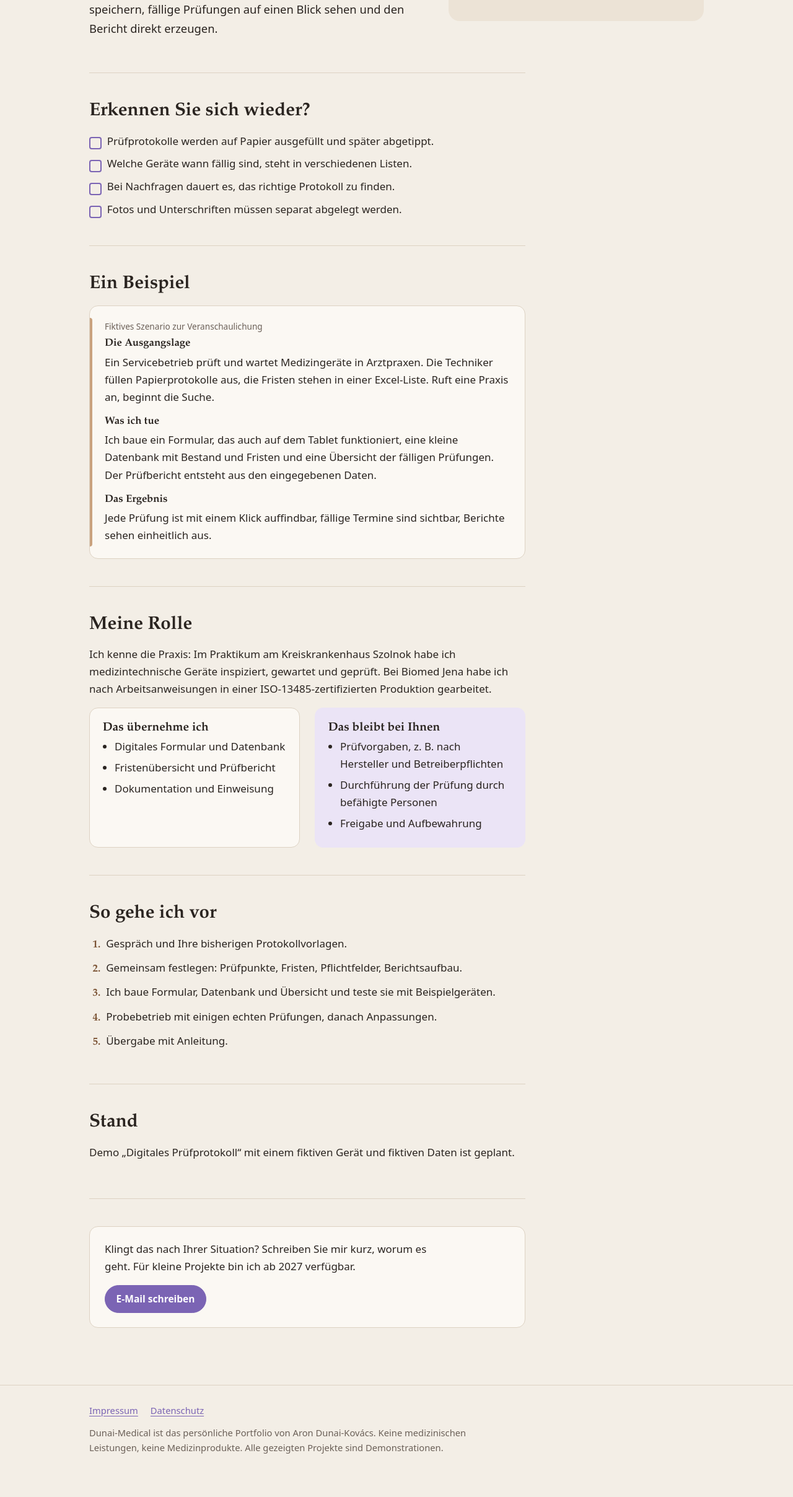
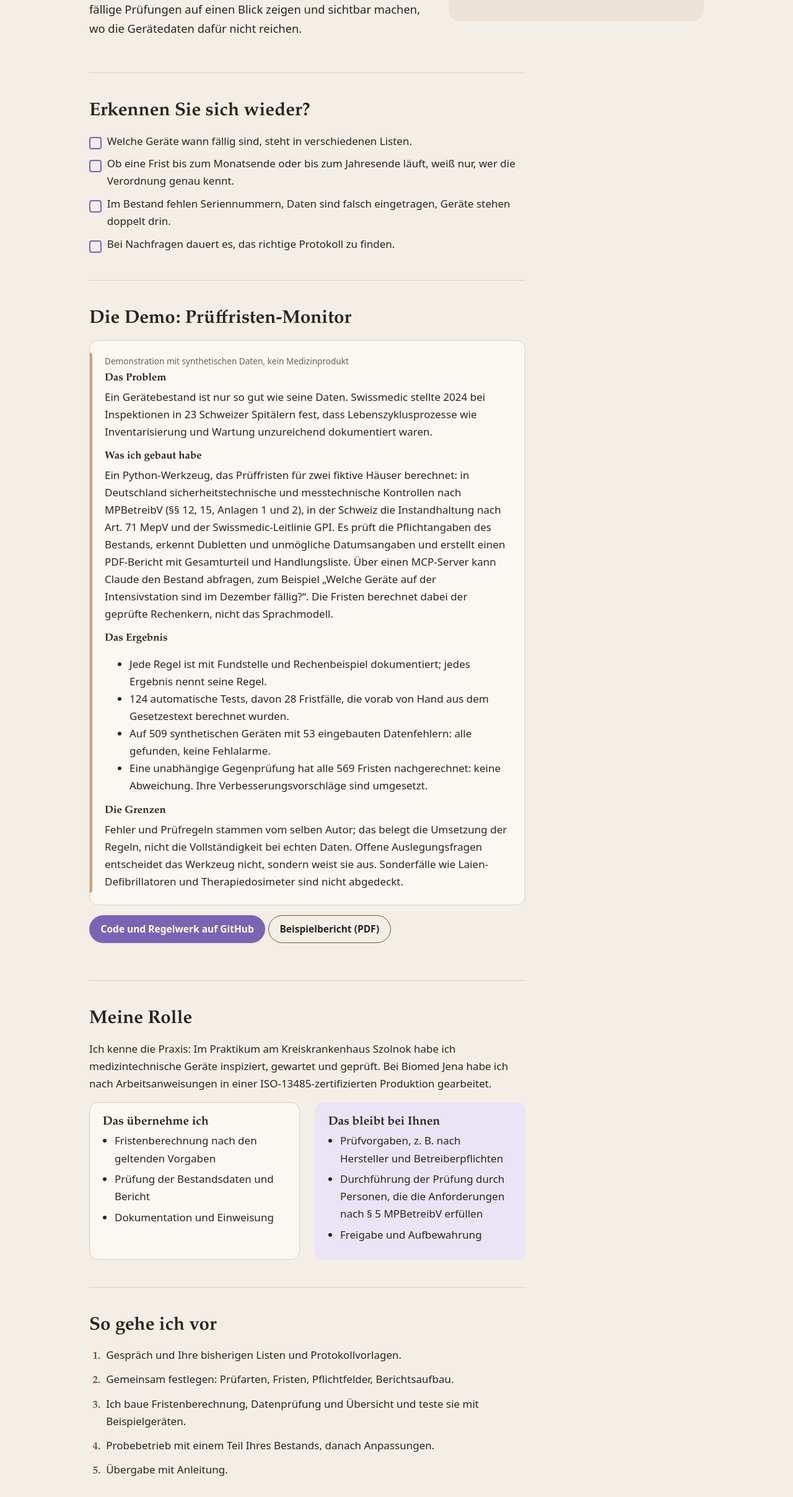
Before and after one commit to dunai-medical/dunai-medical.github.io, a plain HTML site: page pruefung.html in a window 1280 px wide. Shown: the part 384-2800 px from the top of the page at 62% size. Before the commit the page ends 2773 px from the top, so only its background shows below. Drawn offline with Linux system fonts and the light colour scheme.

Commit message:
Fallstudien Messdaten-Pipeline, MCP-Server und Prüffristen-Monitor; Status auf Beleg

```diff
--- a/pruefung.html
+++ b/pruefung.html
@@ -4,7 +4,7 @@
 <meta charset="utf-8">
 <meta name="viewport" content="width=device-width, initial-scale=1">
 <title>Prüf- und Wartungsdokumentation digitalisieren – Dunai-Medical</title>
-<meta name="description" content="Ich baue schlanke digitale Prüfprotokolle: Formular ausfüllen, speichern, fällige Prüfungen auf einen Blick sehen und den Bericht direkt erzeugen.">
+<meta name="description" content="Prüffristen nach MPBetreibV und Swissmedic-Leitlinie regelgenau berechnen, Bestandsdaten prüfen und fällige Prüfungen auf einen Blick sehen – mit Demo „Prüffristen-Monitor“.">
 <link rel="icon" href="logo.svg" type="image/svg+xml">
 <link rel="stylesheet" href="style.css">
 </head>
@@ -22,9 +22,9 @@
 <div class="wrap">
 <div class="topic-hero">
 <div>
-      <span class="status plan">Demo geplant</span>
+<span class="status done">Beleg: prueffristen-monitor</span>
 <h1 style="margin-top:.6rem">Prüf- und Wartungsdokumentation digitalisieren</h1>
-      <p class="lead">Ich baue schlanke digitale Prüfprotokolle: Formular ausfüllen, speichern, fällige Prüfungen auf einen Blick sehen und den Bericht direkt erzeugen.</p>
+<p class="lead">Ich baue Werkzeuge, die Prüffristen regelgenau berechnen, fällige Prüfungen auf einen Blick zeigen und sichtbar machen, wo die Gerätedaten dafür nicht reichen.</p>
 </div>
 <div class="art"><img src="pruefung.svg" alt="" width="320" height="200"></div>
 </div>
@@ -32,37 +32,35 @@
 <div class="wrap narrow">
 <section class="block">
 <h2>Erkennen Sie sich wieder?</h2>
-    <ul class="signs"><li>Prüfprotokolle werden auf Papier ausgefüllt und später abgetippt.</li><li>Welche Geräte wann fällig sind, steht in verschiedenen Listen.</li><li>Bei Nachfragen dauert es, das richtige Protokoll zu finden.</li><li>Fotos und Unterschriften müssen separat abgelegt werden.</li></ul>
+<ul class="signs"><li>Welche Geräte wann fällig sind, steht in verschiedenen Listen.</li><li>Ob eine Frist bis zum Monatsende oder bis zum Jahresende läuft, weiß nur, wer die Verordnung genau kennt.</li><li>Im Bestand fehlen Seriennummern, Daten sind falsch eingetragen, Geräte stehen doppelt drin.</li><li>Bei Nachfragen dauert es, das richtige Protokoll zu finden.</li></ul>
 </section>
 
 <section class="block">
-    <h2>Ein Beispiel</h2>
+<h2>Die Demo: Prüffristen-Monitor</h2>
 <div class="scenario">
-      <span class="tag">Fiktives Szenario zur Veranschaulichung</span>
-      <h3>Die Ausgangslage</h3><p>Ein Servicebetrieb prüft und wartet Medizingeräte in Arztpraxen. Die Techniker füllen Papierprotokolle aus, die Fristen stehen in einer Excel-Liste. Ruft eine Praxis an, beginnt die Suche.</p>
-      <h3>Was ich tue</h3><p>Ich baue ein Formular, das auch auf dem Tablet funktioniert, eine kleine Datenbank mit Bestand und Fristen und eine Übersicht der fälligen Prüfungen. Der Prüfbericht entsteht aus den eingegebenen Daten.</p>
-      <h3>Das Ergebnis</h3><p style="margin:0">Jede Prüfung ist mit einem Klick auffindbar, fällige Termine sind sichtbar, Berichte sehen einheitlich aus.</p>
+<span class="tag">Demonstration mit synthetischen Daten, kein Medizinprodukt</span>
+<h3>Das Problem</h3><p>Ein Gerätebestand ist nur so gut wie seine Daten. Swissmedic stellte 2024 bei Inspektionen in 23 Schweizer Spitälern fest, dass Lebenszyklusprozesse wie Inventarisierung und Wartung unzureichend dokumentiert waren.</p>
+<h3>Was ich gebaut habe</h3><p>Ein Python-Werkzeug, das Prüffristen für zwei fiktive Häuser berechnet: in Deutschland sicherheitstechnische und messtechnische Kontrollen nach MPBetreibV (§§ 12, 15, Anlagen 1 und 2), in der Schweiz die Instandhaltung nach Art. 71 MepV und der Swissmedic-Leitlinie GPI. Es prüft die Pflichtangaben des Bestands, erkennt Dubletten und unmögliche Datumsangaben und erstellt einen PDF-Bericht mit Gesamturteil und Handlungsliste. Über einen MCP-Server kann Claude den Bestand abfragen, zum Beispiel „Welche Geräte auf der Intensivstation sind im Dezember fällig?“. Die Fristen berechnet dabei der geprüfte Rechenkern, nicht das Sprachmodell.</p>
+<h3>Das Ergebnis</h3><ul><li>Jede Regel ist mit Fundstelle und Rechenbeispiel dokumentiert; jedes Ergebnis nennt seine Regel.</li><li>124 automatische Tests, davon 28 Fristfälle, die vorab von Hand aus dem Gesetzestext berechnet wurden.</li><li>Auf 509 synthetischen Geräten mit 53 eingebauten Datenfehlern: alle gefunden, keine Fehlalarme.</li><li>Eine unabhängige Gegenprüfung hat alle 569 Fristen nachgerechnet: keine Abweichung. Ihre Verbesserungsvorschläge sind umgesetzt.</li></ul>
+<h3>Die Grenzen</h3><p style="margin:0">Fehler und Prüfregeln stammen vom selben Autor; das belegt die Umsetzung der Regeln, nicht die Vollständigkeit bei echten Daten. Offene Auslegungsfragen entscheidet das Werkzeug nicht, sondern weist sie aus. Sonderfälle wie Laien-Defibrillatoren und Therapiedosimeter sind nicht abgedeckt.</p>
 </div>
+<p style="margin-top:1rem"><a class="btn primary" href="https://github.com/dunai-medical/prueffristen-monitor">Code und Regelwerk auf GitHub</a> <a class="btn" href="https://github.com/dunai-medical/prueffristen-monitor/blob/main/beispiele/bericht_de_beispiel.pdf">Beispielbericht (PDF)</a></p>
 </section>
 
 <section class="block">
 <h2>Meine Rolle</h2>
 <p>Ich kenne die Praxis: Im Praktikum am Kreiskrankenhaus Szolnok habe ich medizintechnische Geräte inspiziert, gewartet und geprüft. Bei Biomed Jena habe ich nach Arbeitsanweisungen in einer ISO-13485-zertifizierten Produktion gearbeitet.</p>
 <div class="split">
-      <div class="box"><h3>Das übernehme ich</h3><ul><li>Digitales Formular und Datenbank</li><li>Fristenübersicht und Prüfbericht</li><li>Dokumentation und Einweisung</li></ul></div>
-      <div class="box yours"><h3>Das bleibt bei Ihnen</h3><ul><li>Prüfvorgaben, z. B. nach Hersteller und Betreiberpflichten</li><li>Durchführung der Prüfung durch befähigte Personen</li><li>Freigabe und Aufbewahrung</li></ul></div>
+<div class="box"><h3>Das übernehme ich</h3><ul><li>Fristenberechnung nach den geltenden Vorgaben</li><li>Prüfung der Bestandsdaten und Bericht</li><li>Dokumentation und Einweisung</li></ul></div>
+<div class="box yours"><h3>Das bleibt bei Ihnen</h3><ul><li>Prüfvorgaben, z. B. nach Hersteller und Betreiberpflichten</li><li>Durchführung der Prüfung durch Personen, die die Anforderungen nach § 5 MPBetreibV erfüllen</li><li>Freigabe und Aufbewahrung</li></ul></div>
 </div>
 </section>
 
 <section class="block">
 <h2>So gehe ich vor</h2>
-    <ol class="steps"><li>Gespräch und Ihre bisherigen Protokollvorlagen.</li><li>Gemeinsam festlegen: Prüfpunkte, Fristen, Pflichtfelder, Berichtsaufbau.</li><li>Ich baue Formular, Datenbank und Übersicht und teste sie mit Beispielgeräten.</li><li>Probebetrieb mit einigen echten Prüfungen, danach Anpassungen.</li><li>Übergabe mit Anleitung.</li></ol>
+<ol class="steps"><li>Gespräch und Ihre bisherigen Listen und Protokollvorlagen.</li><li>Gemeinsam festlegen: Prüfarten, Fristen, Pflichtfelder, Berichtsaufbau.</li><li>Ich baue Fristenberechnung, Datenprüfung und Übersicht und teste sie mit Beispielgeräten.</li><li>Probebetrieb mit einem Teil Ihres Bestands, danach Anpassungen.</li><li>Übergabe mit Anleitung.</li></ol>
 </section>
 
-    <section class="block">
-      <h2>Stand</h2>
-      <p>Demo „Digitales Prüfprotokoll“ mit einem fiktiven Gerät und fiktiven Daten ist geplant.</p>
-    </section>
 <section class="block">
 <div class="cta">
 <p>Klingt das nach Ihrer Situation? Schreiben Sie mir kurz, worum es geht. Für kleine Projekte bin ich ab 2027 verfügbar.</p>
```
Also changed, not shown: index.html (+3 -3 lines), ki-ablaeufe.html (+12 -4 lines), messdaten.html (+13 -4 lines). Lines whose indentation alone changed are shown as unchanged.
